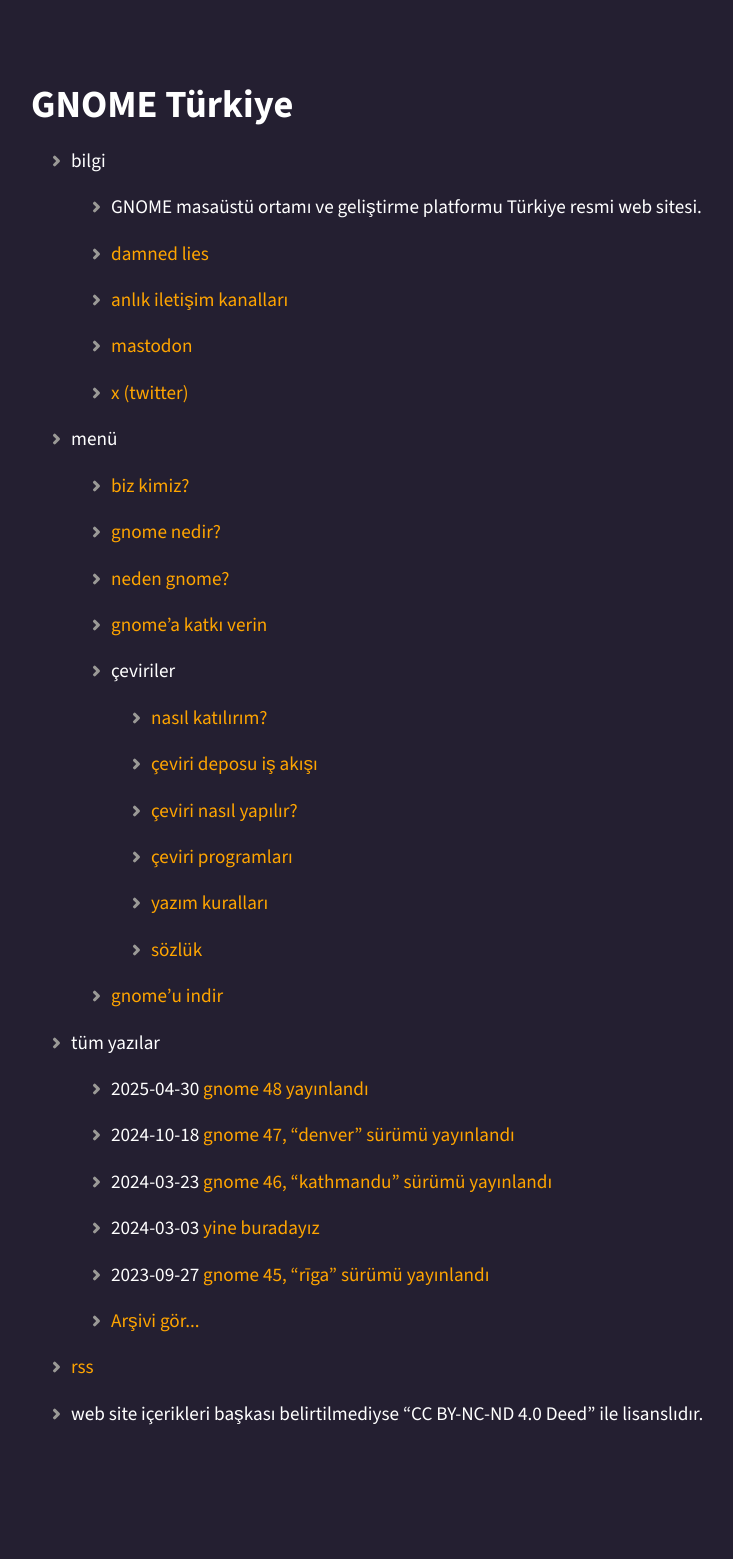
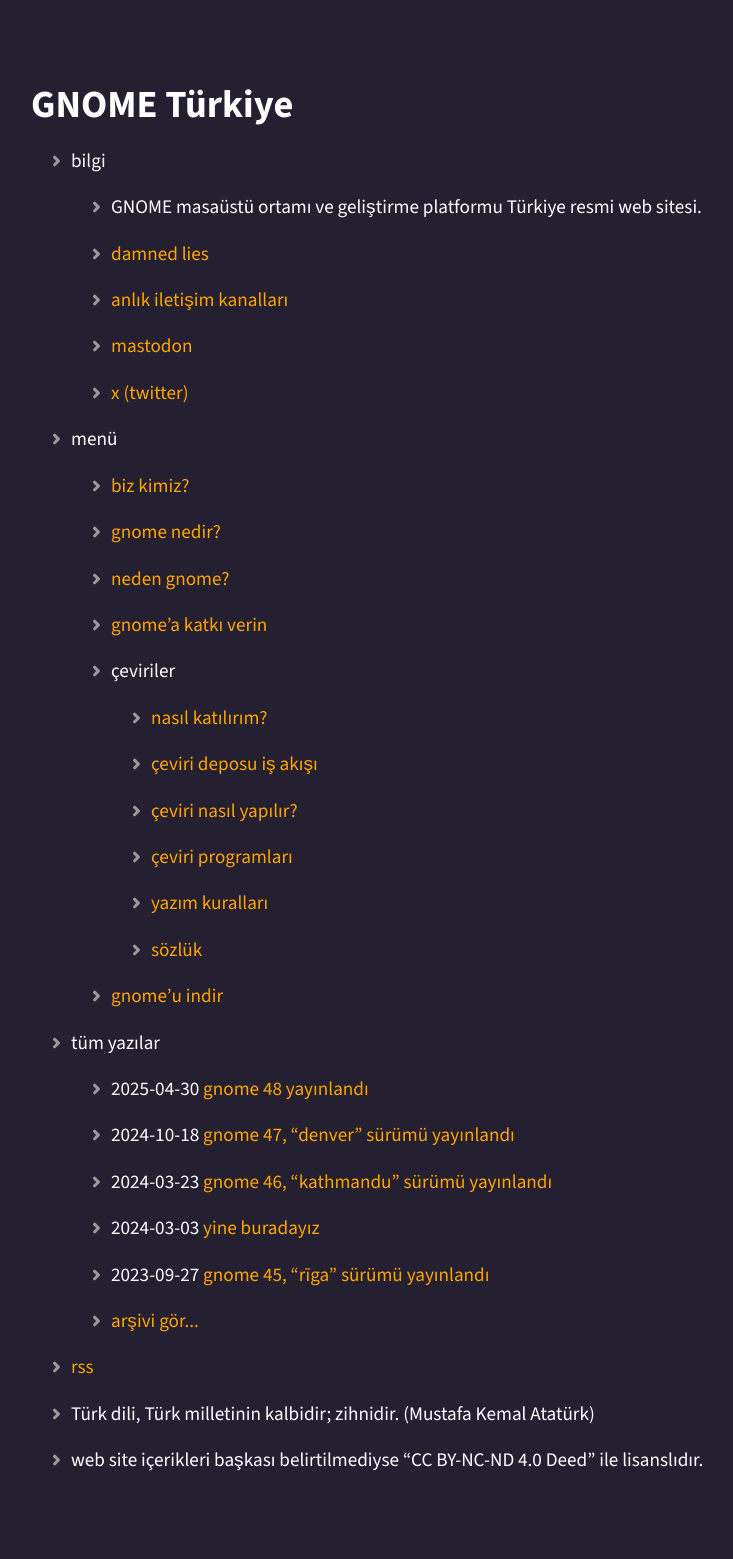
Before and after one commit to gnometurk/gnomeorgtr, a Jekyll site: the page built from index.md, in a window 1280 px wide. Shown: the whole page, without its empty margins (209-942 px from the left). Built offline with Jekyll 4.4.1, drawn with Linux system fonts in a browser that asks for light colours; before the commit the page ends 1512 px from its top, so only the background shows below that.

Commit message:
Add a quote from Mustafa Kemal Atatürk

```diff
--- a/_data/menu.yml
+++ b/_data/menu.yml
@@ -50,10 +50,11 @@ entries:
     post_list:
       limit: 5
       show_more: true
-      show_more_text: Arşivi gör...
+      show_more_text: arşivi gör...
       show_more_url: arsiv.html
 
   - title: rss
     url: feed.xml
+  - title: Türk dili, Türk milletinin kalbidir; zihnidir. (Mustafa Kemal Atatürk)
   - title: web site içerikleri başkası belirtilmediyse “CC BY-NC-ND 4.0 Deed” ile lisanslıdır.
     url: false
```
